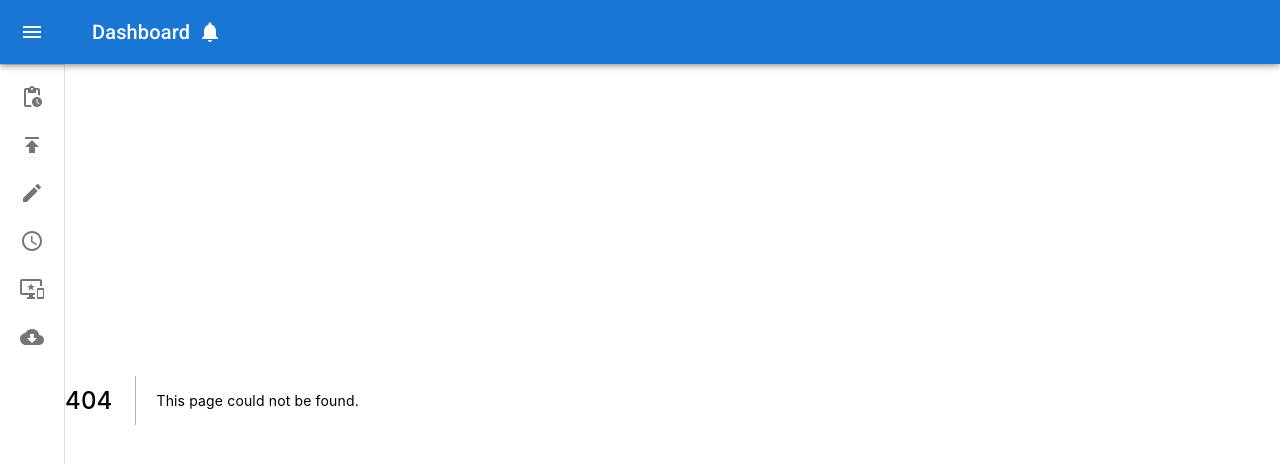
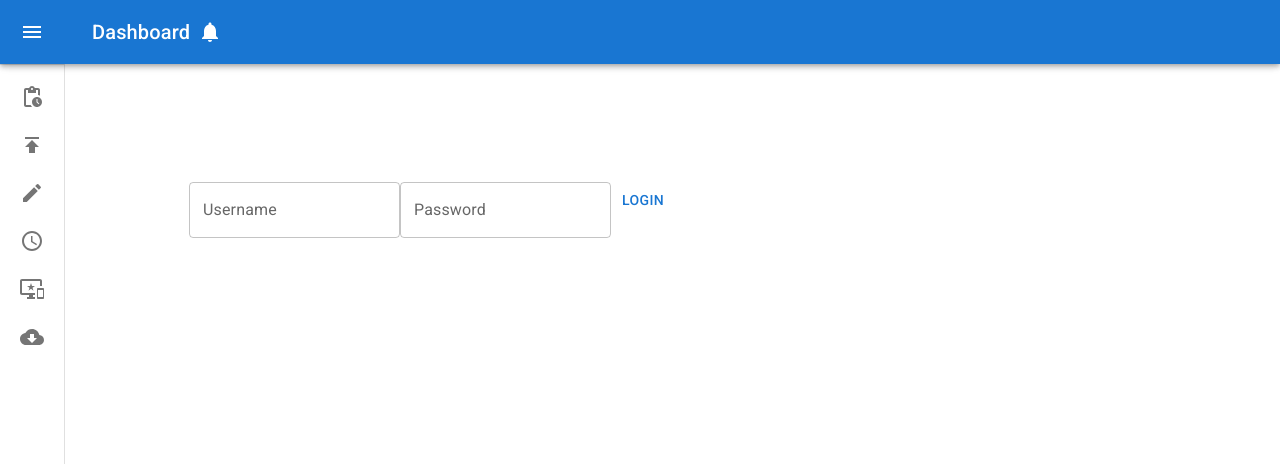
Before and after one commit to LuisBlau/rems-dashboard, a Next.js app: page /login in a window 1280 px wide. Before the commit this address had no page. Shown: the top 464 px of the page. Built offline with nearby package versions, Linux system fonts and the light colour scheme.

Commit message:
add login page

```diff
--- /dev/null
+++ b/pages/login.js
@@ -0,0 +1,74 @@
+import TextField from "@mui/material/TextField";
+import Button from "@mui/material/Button";
+import { styled } from '@mui/material/styles';
+import Container from "@mui/material/Container";
+import React, { useEffect, useState } from "react";
+import axios from "axios"
+
+const PREFIX = 'login';
+
+const classes = {
+    content: `${PREFIX}-content`,
+    appBarSpacer: `${PREFIX}-appBarSpacer`,
+    container: `${PREFIX}-container`,
+    paper: `${PREFIX}-paper`,
+    fixedHeight: `${PREFIX}-fixedHeight`
+};
+
+const Root = styled('main')((
+    {
+        theme
+    }
+) => ({
+    [`&.${classes.content}`]: {
+        flexGrow: 1,
+        height: "100vh",
+        overflow: "auto",
+    },
+
+    [`& .${classes.container}`]: {
+        paddingTop: theme.spacing(4),
+        paddingBottom: theme.spacing(4),
+    },
+
+    [`& .${classes.appBarSpacer}`]: {
+        paddingTop: 50
+    },
+
+    [`& .${classes.paper}`]: {
+        padding: theme.spacing(2),
+        display: "flex",
+        overflow: "auto",
+        flexDirection: "column",
+    },
+
+    [`& .${classes.fixedHeight}`]: {
+        height: 240,
+    }
+}));
+
+export default function Login() {
+
+	const [username,setUsername] = useState("")
+	const [password,setPassword] = useState("")
+	const [message,setMessage] = useState(null)
+	const updatePassword = (e) => setPassword(e.target.value)
+	const updateUsername = (e) => setUsername(e.target.value)
+	const login = () => {
+		axios.get("/api/auth/login?username=" + username + "&password=" + password).then((res) => {
+			window.location.replace("/deployStatus")
+		}).catch((err) => {
+			setMessage("invalid Username Or Password")
+		})
+	}
+	return(
+      <Root className={classes.content}>
+        <div className={classes.appBarSpacer}/>
+          <Container maxWidth="lg" className={classes.container} style={{margin:100}}>
+		<TextField label="Username" value={username} onChange={updateUsername}/>
+		<TextField label="Password" value={password} onChange={updatePassword}/>
+		<Button onClick={login}>Login</Button>
+		</Container>
+        </Root>
+	)
+}
```
